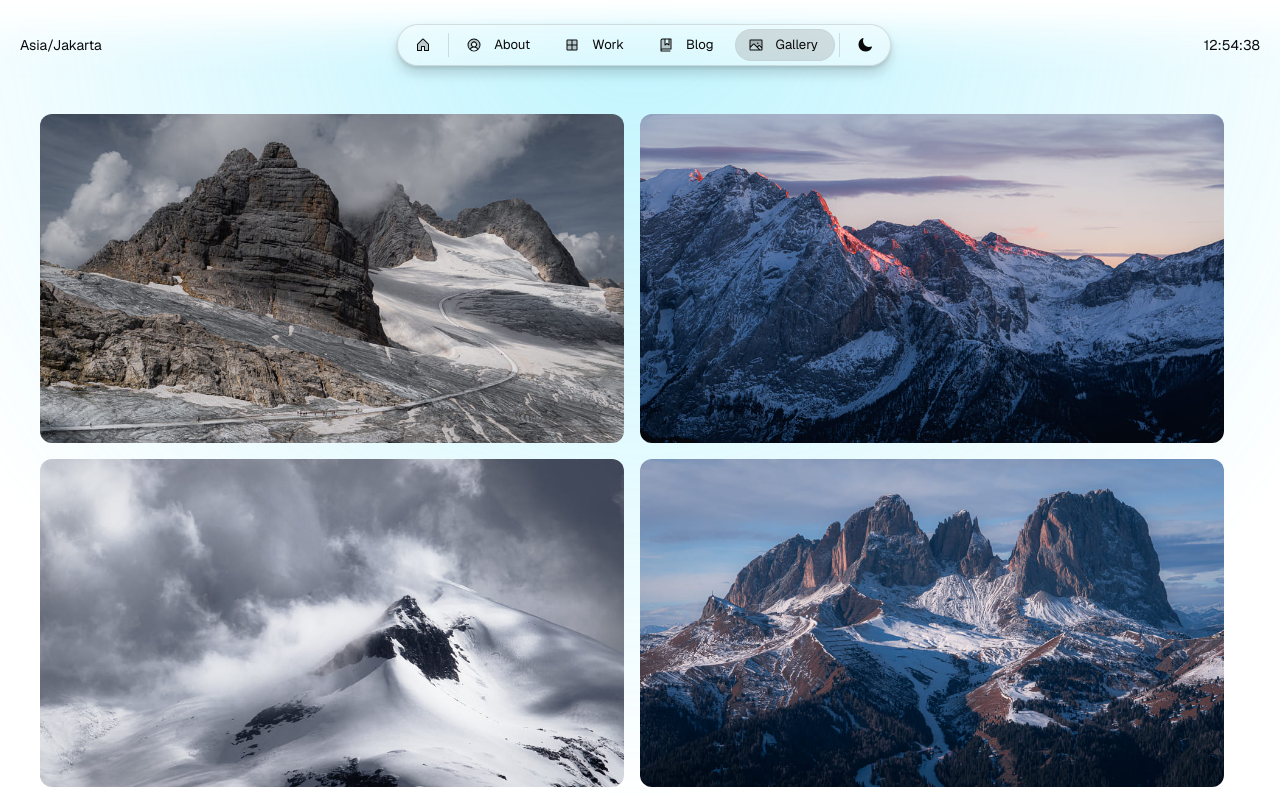
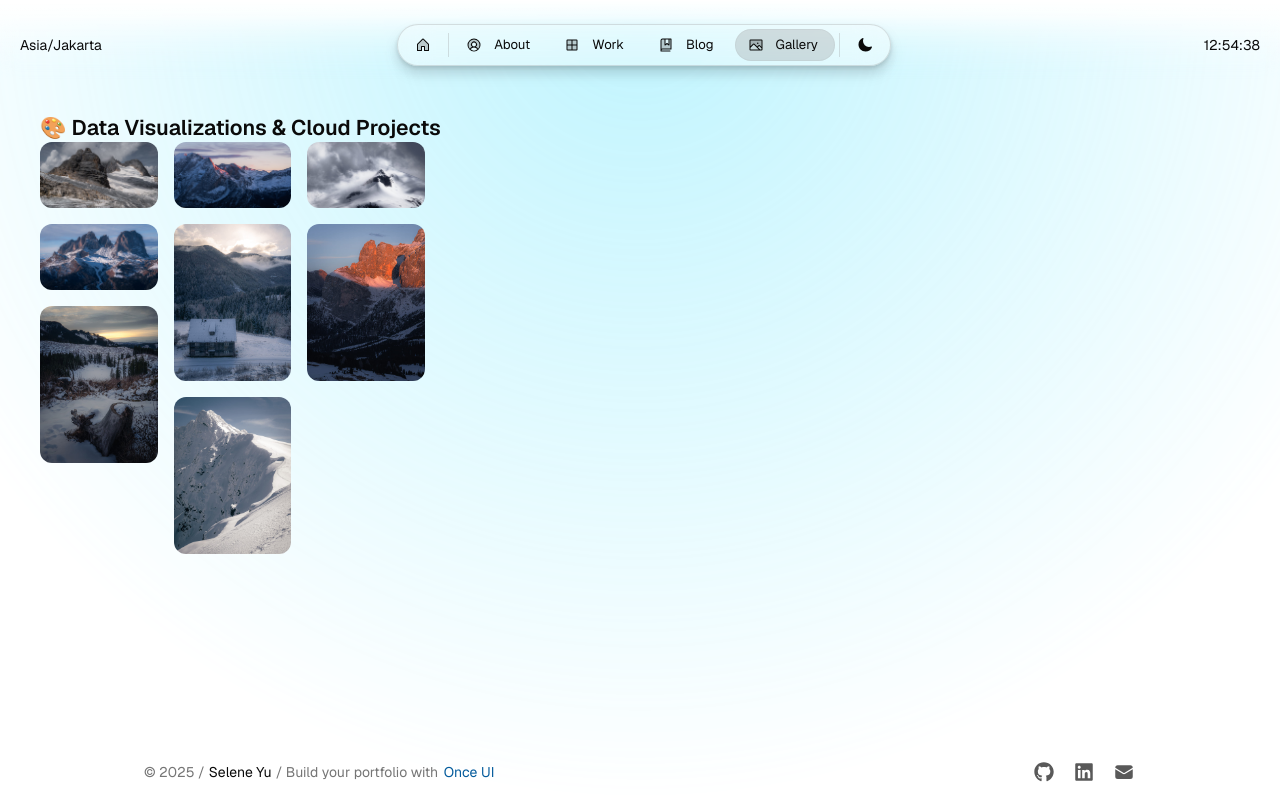
Before and after one commit to Gyanankur23/magic-portfolio-for-next-js, a Next.js app: page /gallery in a window 1280 px wide. Shown: the top 800 px of the page. Built offline with nearby package versions, Linux system fonts and the light colour scheme.

Commit message:
Update MasonryGrid.tsx

```diff
--- a/src/components/gallery/MasonryGrid.tsx
+++ b/src/components/gallery/MasonryGrid.tsx
@@ -1,17 +1,23 @@
 "use client";
 
 import Masonry from "react-masonry-css";
-import { SmartImage } from "@/once-ui/components";
+import { SmartImage, Heading } from "@/once-ui/components";
 import styles from "./Gallery.module.scss";
 import { gallery } from "@/app/resources/content";
 
 export default function MasonryGrid() {
   const breakpointColumnsObj = {
-    default: 2,
+    default: 3,
+    1024: 2,
     720: 1,
   };
 
   return (
+    <section className={styles.container}>
+      <Heading as="h2" variant="heading-strong-l" className={styles.header}>
+        🎨 Data Visualizations & Cloud Projects
+      </Heading>
+
       <Masonry
         breakpointCols={breakpointColumnsObj}
         className={styles.masonryGrid}
@@ -19,7 +25,7 @@ export default function MasonryGrid() {
       >
         {gallery.images.map((image, index) => (
           <SmartImage
-          priority={index < 10}
+            priority={index < 6}
             sizes="(max-width: 560px) 100vw, 50vw"
             key={index}
             radius="m"
@@ -30,5 +36,6 @@ export default function MasonryGrid() {
           />
         ))}
       </Masonry>
+    </section>
   );
 }
```
Lines whose indentation alone changed are shown as unchanged.
